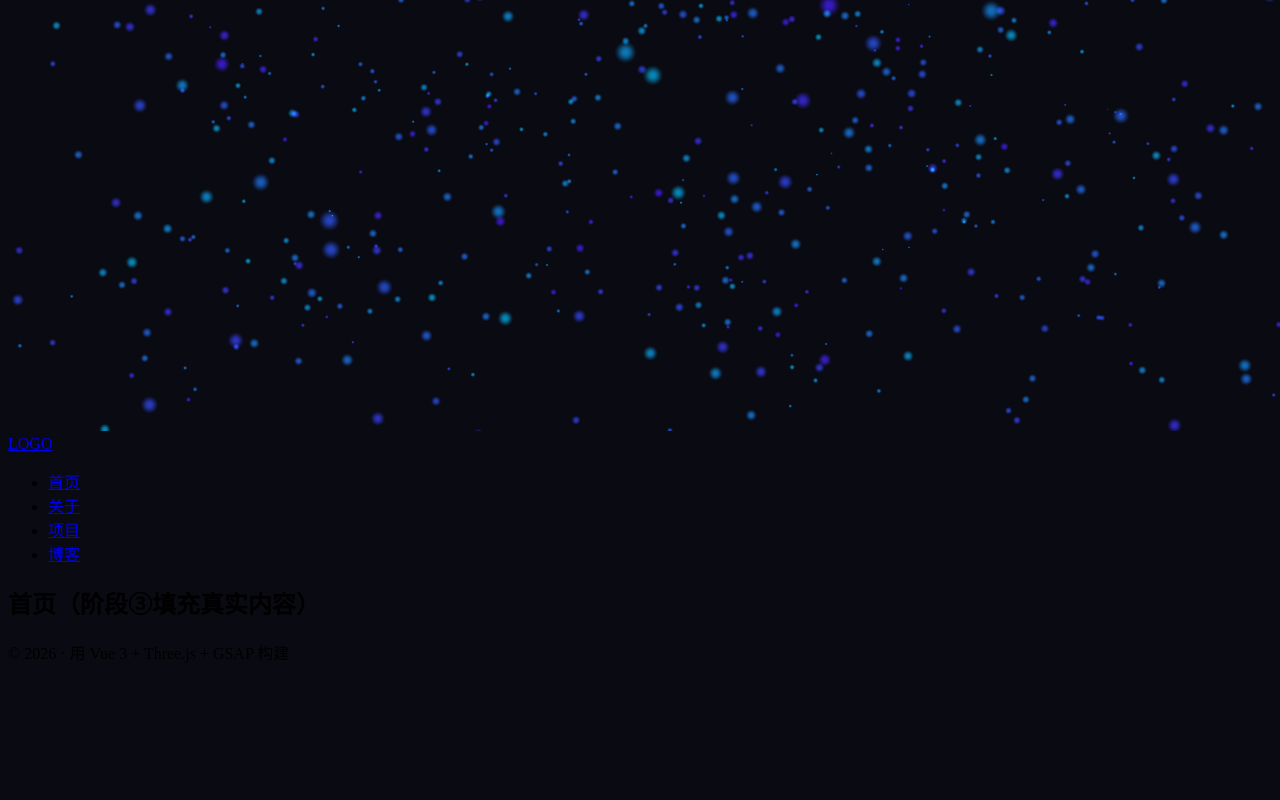
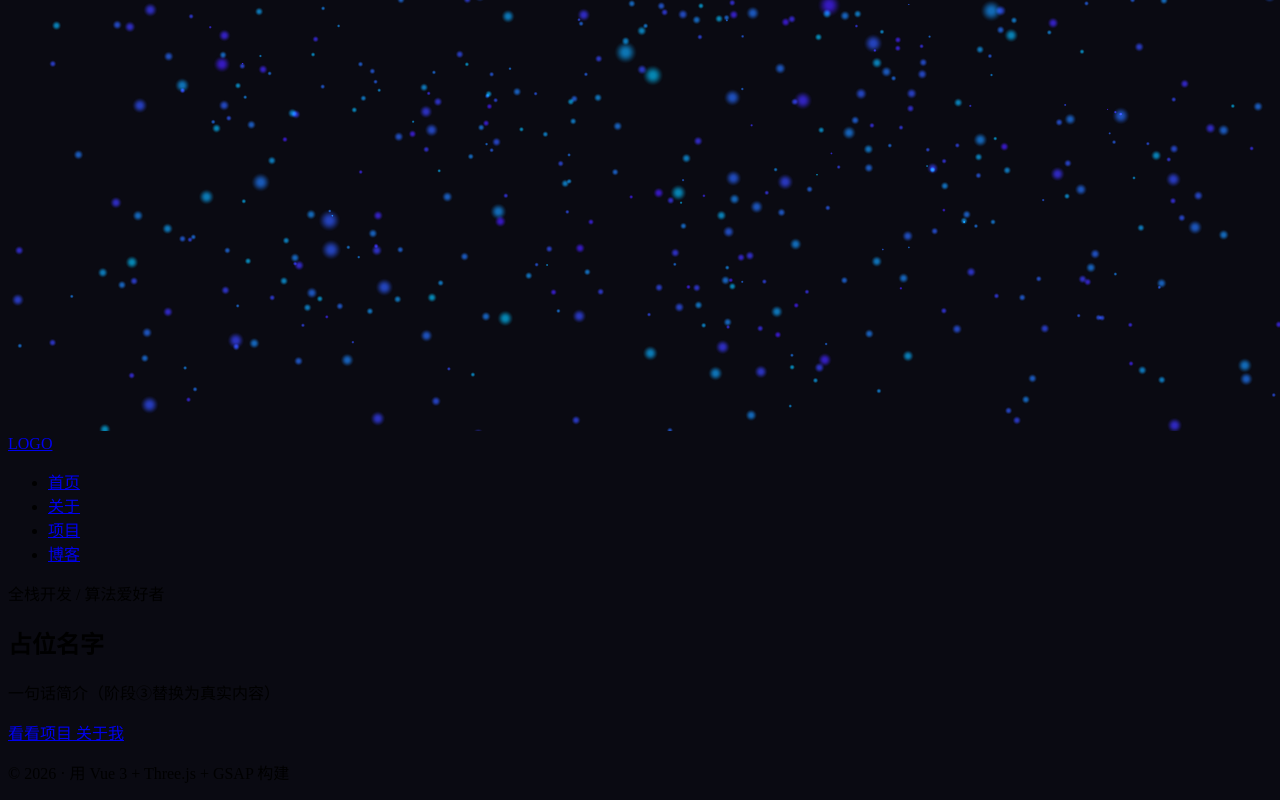
Before and after one commit to xrk-hhh/starlight, a Vue app: page / in a window 1280 px wide. Shown: the part 377-1177 px from the top of the page. Before the commit the page ends 1057 px from the top, so only its background shows below. Built offline with nearby package versions, Linux system fonts and the light colour scheme; the HTML template or start-up script is replaced by a standard one.

Commit message:
feat: Hero 入场动画（gsap.context 作用域）

```diff
--- a/src/views/HomeView.vue
+++ b/src/views/HomeView.vue
@@ -1,5 +1,45 @@
+<script setup lang="ts">
+import { onMounted, onUnmounted, ref } from 'vue'
+import gsap from 'gsap'
+import { profile } from '@/data/profile'
+
+const heroRef = ref<HTMLElement | null>(null)
+let ctx: gsap.Context | null = null
+
+onMounted(() => {
+  if (!heroRef.value) return
+  ctx = gsap.context(() => {
+    const tl = gsap.timeline({ defaults: { ease: 'power3.out', duration: 1 } })
+    tl.from('.hero-title', { y: 50, opacity: 0 })
+      .from('.hero-subtitle', { y: 30, opacity: 0 }, '-=0.7')
+      .from('.hero-cta', { y: 20, opacity: 0 }, '-=0.7')
+  }, heroRef.value)
+})
+
+onUnmounted(() => {
+  ctx?.revert()
+})
+</script>
+
 <template>
-  <section class="section-container flex min-h-screen items-center">
-    <h1 class="text-4xl font-bold">首页（阶段③填充真实内容）</h1>
+  <section ref="heroRef" class="section-container flex min-h-screen flex-col justify-center">
+    <p class="hero-subtitle font-mono text-sm text-primary">
+      {{ profile.title }}
+    </p>
+    <h1 class="hero-title mt-4 text-5xl font-bold leading-tight md:text-7xl">
+      {{ profile.name }}
+    </h1>
+    <p class="hero-subtitle mt-6 max-w-xl text-lg text-text-muted">
+      {{ profile.introShort }}
+    </p>
+    <div class="hero-cta mt-10 flex gap-4">
+      <RouterLink to="/projects" class="btn-primary">看看项目</RouterLink>
+      <RouterLink
+        to="/about"
+        class="inline-flex items-center rounded-lg border border-white/10 px-6 py-3 text-sm transition-colors hover:border-white/30"
+      >
+        关于我
+      </RouterLink>
+    </div>
   </section>
 </template>
```
